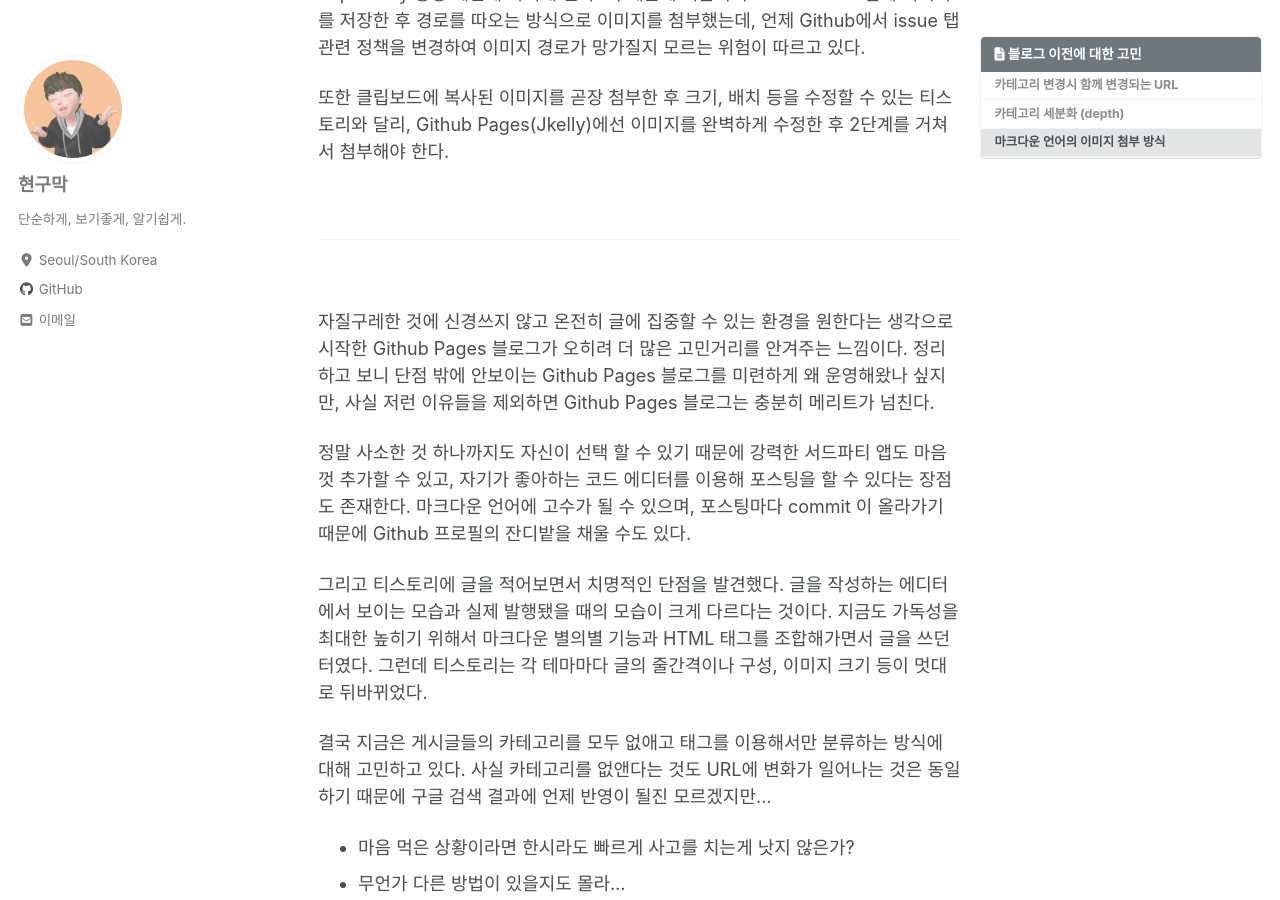
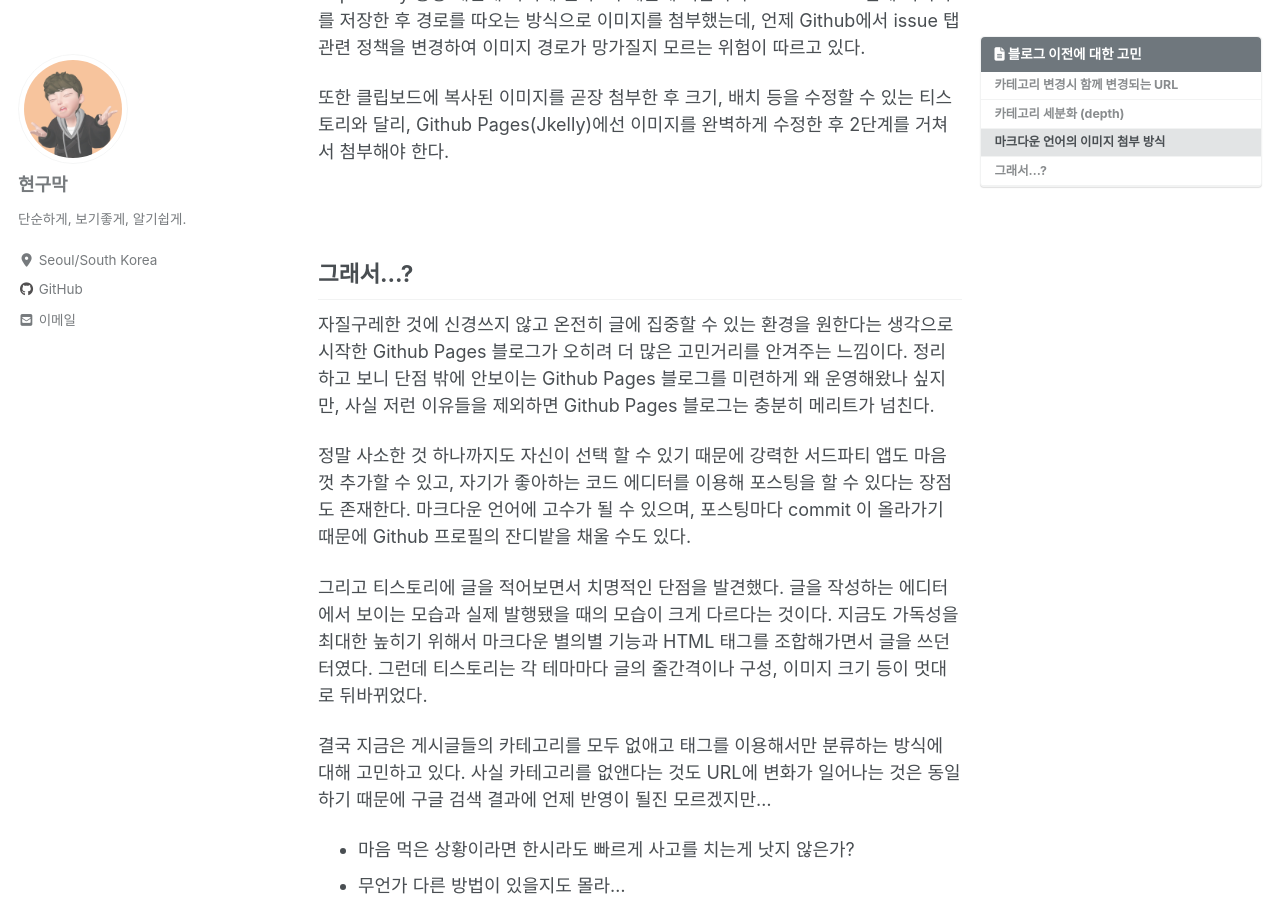
Before and after one commit to Hyeon9mak/Hyeon9mak.github.io, a Jekyll site: the page built from _posts/2021-01-07-consider-moving-blog.md, in a window 1280 px wide and 900 px high, scrolled down 2311 px. Built offline with Jekyll 4.4.1, drawn with Linux system fonts in a browser that asks for light colours; cached includes are drawn as plain includes; nearby versions of some CDN libraries; comment, search, counter and statistics services are not loaded.

Commit message:
docs: add toc in 2021-01-07-cnsider-mvoing-blog.md

```diff
--- a/_posts/2021-01-07-consider-moving-blog.md
+++ b/_posts/2021-01-07-consider-moving-blog.md
@@ -57,7 +57,6 @@
 <br>
 
 ## 마크다운 언어의 이미지 첨부 방식
-
 마크다운을 통해 이미지를 첨부 할때는 보통 2단계를 거친다.
 
 1.  이미지를 웹 상에 저장한다.
@@ -71,10 +70,7 @@
 
 <br>
 
----
-
-<br>
-
+## 그래서...?
 자질구레한 것에 신경쓰지 않고 온전히 글에 집중할 수 있는 환경을 원한다는 생각으로 시작한 Github Pages 블로그가 오히려 더 많은 고민거리를 안겨주는 느낌이다.
 정리하고 보니 단점 밖에 안보이는 Github Pages 블로그를 미련하게 왜 운영해왔나 싶지만, 사실 저런 이유들을 제외하면 Github Pages 블로그는 충분히 메리트가 넘친다.
 
@@ -94,8 +90,6 @@
 
 오늘도 두 가지 고민 때문에 머리가 아프다.
 
-<br>
-
 결국 1월 8일자 기준으로 카테고리를 모두 제거했다. 개운하다. 진작에 할 걸!
 앞으로 포스팅에 더욱 집중해야겠다.
 {: .notice}
```
